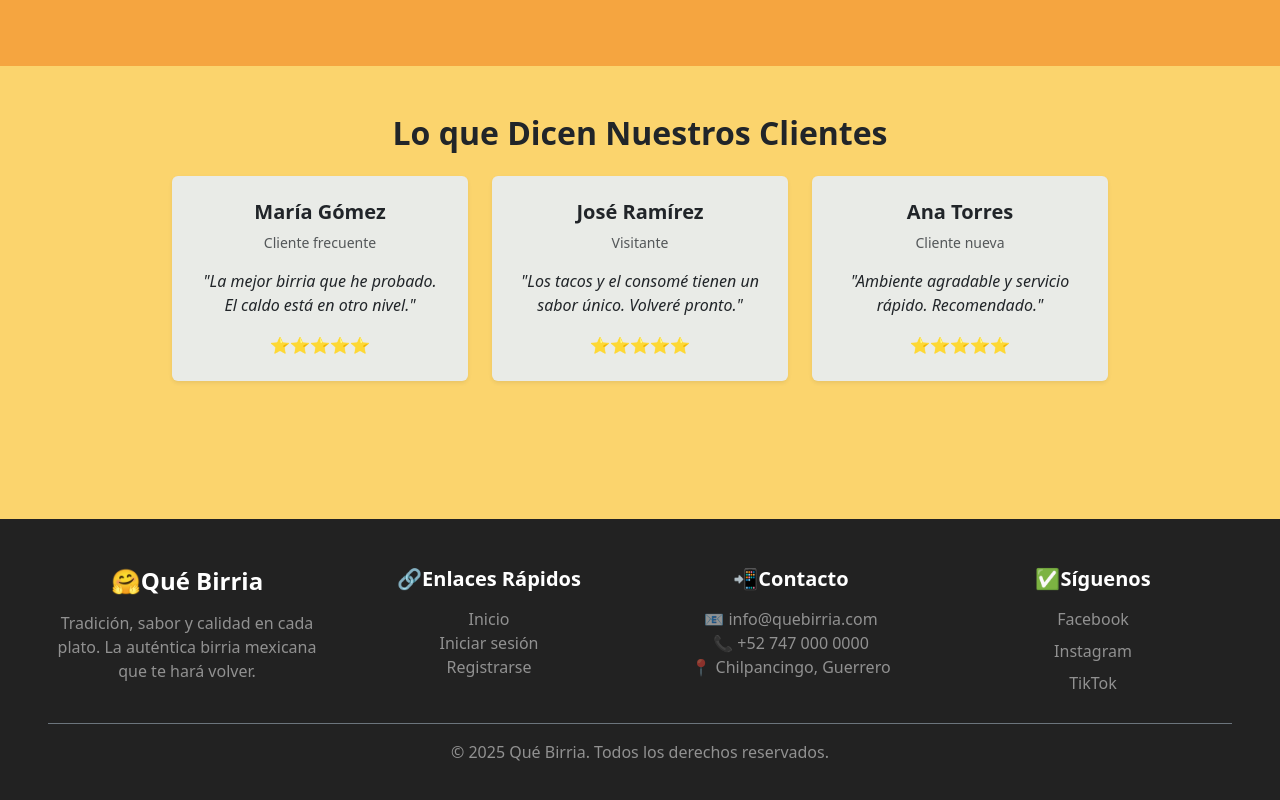
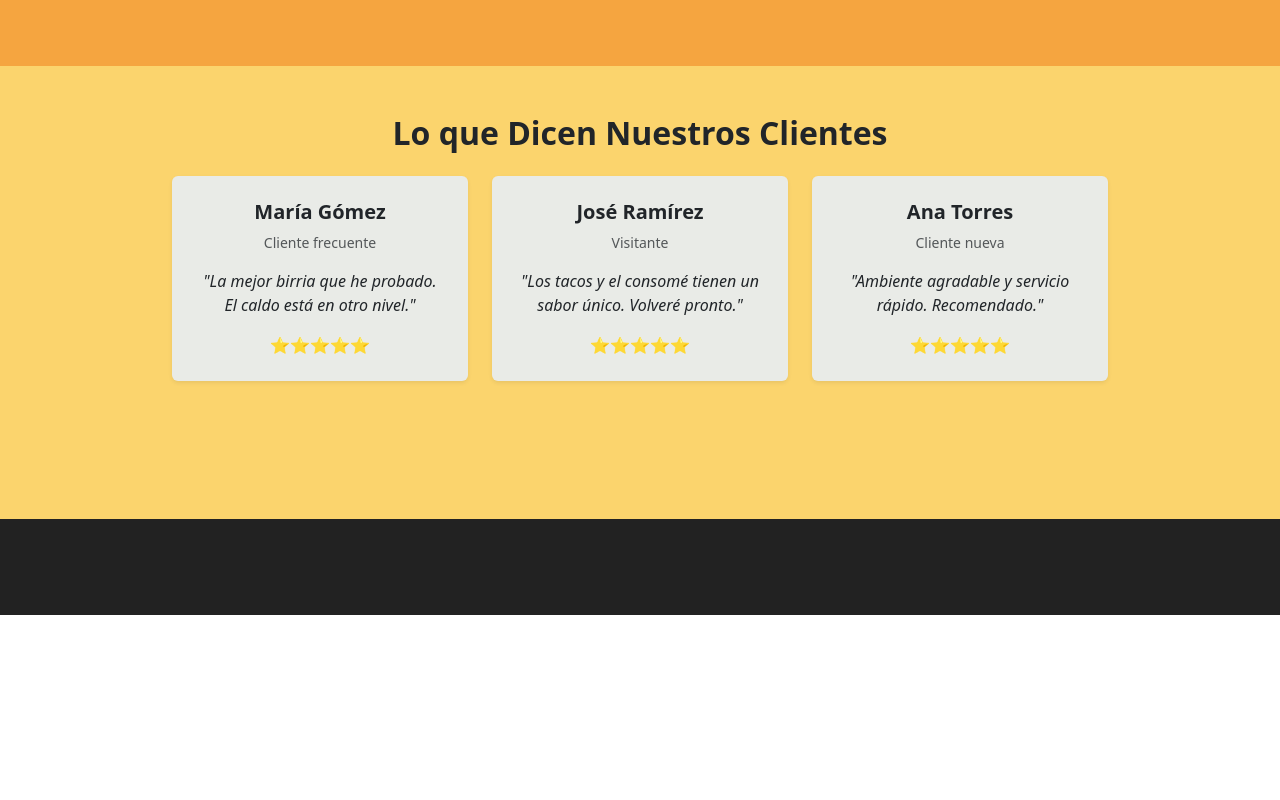
Before and after one commit to LeslieRA/Restaurante, a React (Vite) app in the folder cliente-frontend/: page / in a window 1280 px wide. Shown: the part 1176-1976 px from the top of the page. After the commit the page ends 1791 px from the top, so only its background shows below. Built offline with nearby package versions, Linux system fonts and the light colour scheme; no server answers.

Commit message:
interfaz 1.1

```diff
--- a/cliente-frontend/src/components/FooterComponent.jsx
+++ b/cliente-frontend/src/components/FooterComponent.jsx
@@ -14,53 +14,6 @@ export const FooterComponent = () => {
     >
       <div className="container-fluid px-5 w-100">
 
-        <div className="row g-4">
-
-          {/* Columna 1 */}
-          <div className="col-md-3">
-            <h4 className="fw-bold mb-3">🤗Qué Birria</h4>
-            <p className="text-white-50">
-              Tradición, sabor y calidad en cada plato.
-              La auténtica birria mexicana que te hará volver.
-            </p>
-          </div>
-
-          {/* Columna 2 */}
-          <div className="col-md-3">
-            <h5 className="fw-semibold mb-3">🔗Enlaces Rápidos</h5>
-            <ul className="list-unstyled text-white-50">
-              <li><a href="/" className="text-white-50 text-decoration-none">Inicio</a></li>
-              <li><a href="/login" className="text-white-50 text-decoration-none">Iniciar sesión</a></li>
-              <li><a href="/usuarios/crear" className="text-white-50 text-decoration-none">Registrarse</a></li>
-            </ul>
-          </div>
-
-          {/* Columna 3 */}
-          <div className="col-md-3">
-            <h5 className="fw-semibold mb-3">📲Contacto</h5>
-            <ul className="list-unstyled text-white-50">
-              <li>📧 info@quebirria.com</li>
-              <li>📞 +52 747 000 0000</li>
-              <li>📍 Chilpancingo, Guerrero</li>
-            </ul>
-          </div>
-
-          {/* Columna 4 */}
-          <div className="col-md-3">
-            <h5 className="fw-semibold mb-3">✅Síguenos</h5>
-            <div className="d-flex flex-column gap-2">
-              <a href="#" className="text-white-50 text-decoration-none">Facebook</a>
-              <a href="#" className="text-white-50 text-decoration-none">Instagram</a>
-              <a href="#" className="text-white-50 text-decoration-none">TikTok</a>
-            </div>
-          </div>
-
-        </div>
-
-        {/* Línea inferior */}
-        <div className="border-top border-secondary mt-4 pt-3 text-center text-white-50">
-          <p className="mb-0">© 2025 Qué Birria. Todos los derechos reservados.</p>
-        </div>
 
       </div>
     </footer>
```
Also changed, not shown: cliente-frontend/public/logo.png (renamed from cliente-frontend/public/images/logo.png).
